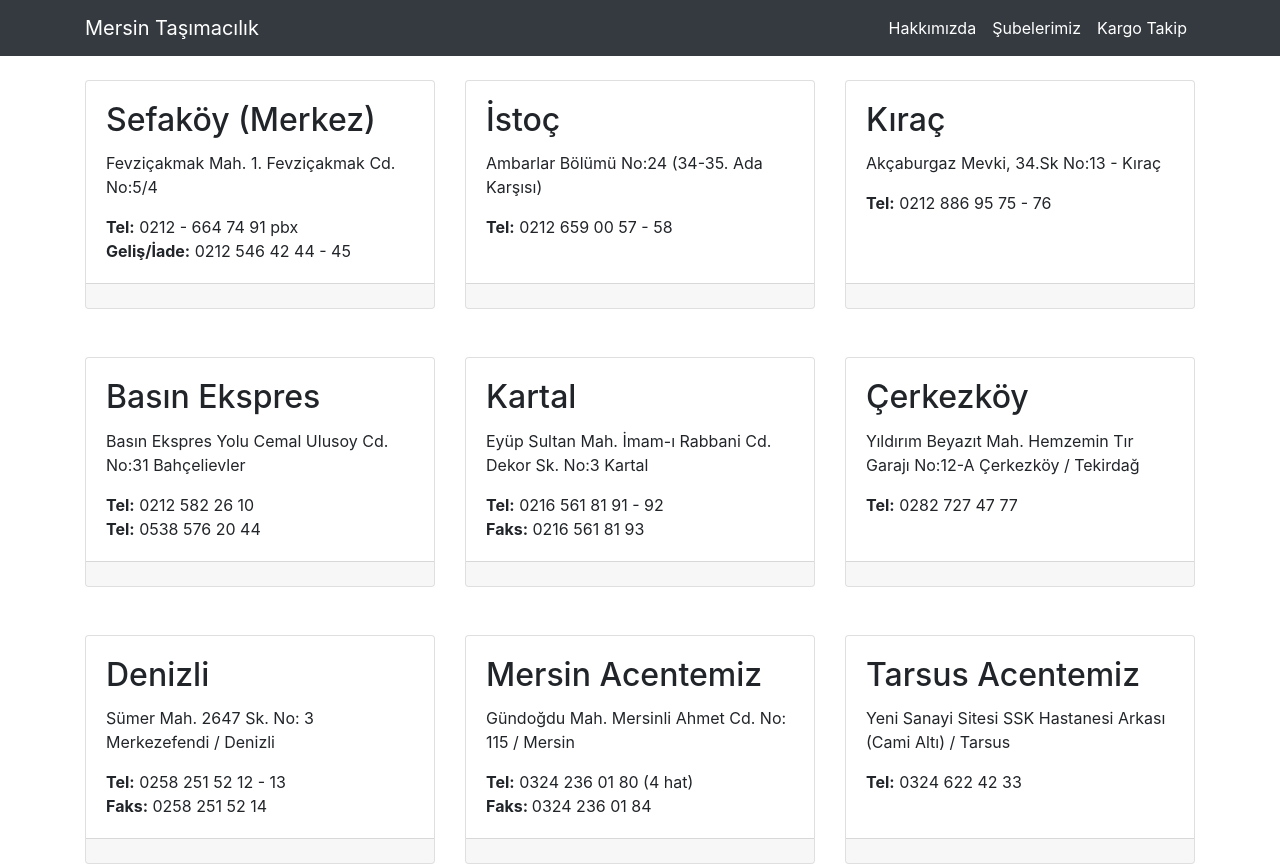
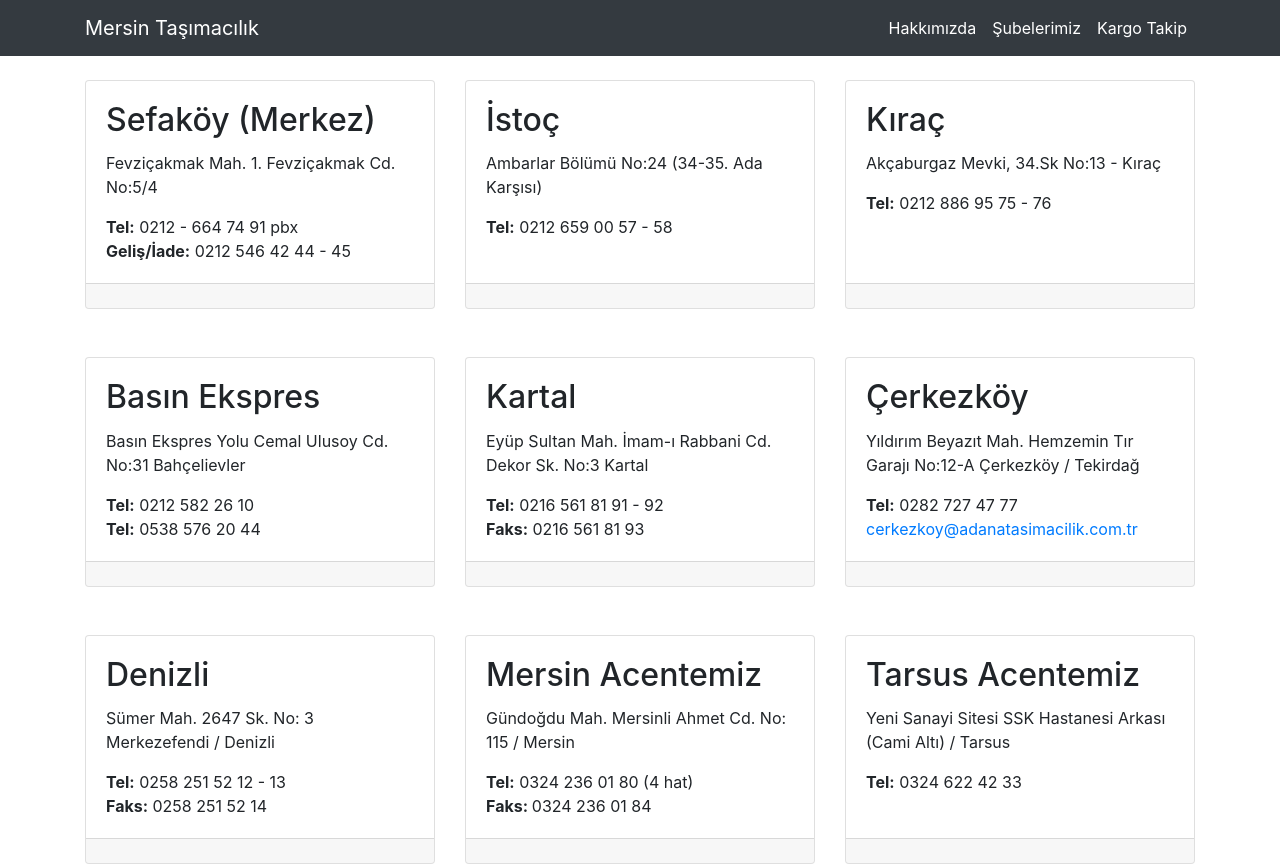
Before and after one commit to mersintas/mersintas.github.io, a website: page subelerimiz.html in a window 1280 px wide. Shown: the top 867 px of the page. Drawn offline with Linux system fonts and the light colour scheme.

Commit message:
Update subelerimiz.html

```diff
--- a/subelerimiz.html
+++ b/subelerimiz.html
@@ -129,6 +129,7 @@
             <h2 class="card-title">Çerkezköy</h2>
             <p class="card-text">Yıldırım Beyazıt Mah. Hemzemin Tır Garajı No:12-A Çerkezköy / Tekirdağ</p>
             <b>Tel:</b> 0282 727 47 77
+            <p class="card-text"><a href="mailto:cerkezkoy@adanatasimacilik.com.tr">cerkezkoy@adanatasimacilik.com.tr</a></p>
           </div>
           <div class="card-footer">
           </div>
```
